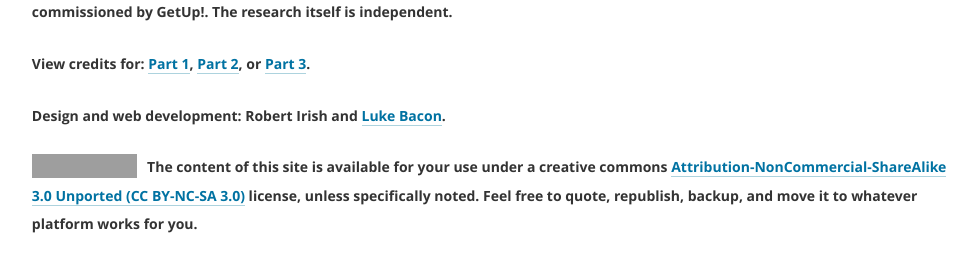
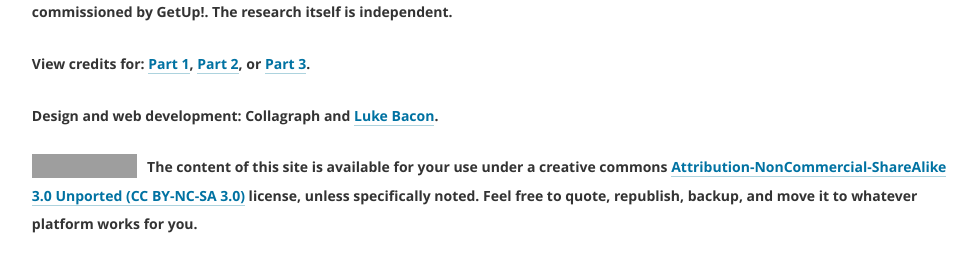
Before and after one commit to investigate/sceptical-climate, a Jekyll site: the page built from part-3/05-the-sceptics.html, in a window 1280 px wide, cut to the strip 1960-2229 px from the top of the page. Shown: the whole strip, without its empty margins (143-1120 px from the left). Built offline with Jekyll 4.4.1, drawn with Linux system fonts in a browser that asks for light colours; nearby versions of some CDN libraries; Markdown is read by kramdown in place of the engine named in the settings; grey boxes are pictures that could not be loaded.

Commit message:
Remove Rob, kind of, on his request

```diff
--- a/_includes/footer.html
+++ b/_includes/footer.html
@@ -14,7 +14,7 @@
               <a href="{{ site.baseurl }}/part-2/credits/">Part 2</a>, or
               <a href="{{ site.baseurl }}/part-3/credits/">Part 3</a>.
             </p>
-            <p>Design and web development: Robert Irish and <a href="https://equivalentideas.com">Luke Bacon</a>.</p>
+            <p>Design and web development: Collagraph and <a href="https://equivalentideas.com">Luke Bacon</a>.</p>
         </section>
         <section>
             <a href="http://creativecommons.org/licenses/by-nc-sa/3.0/" rel="license" class="license-viz"><img src="https://i.creativecommons.org/l/by-nc-sa/3.0/88x31.png" alt="Creative Commons License"></a>
```
